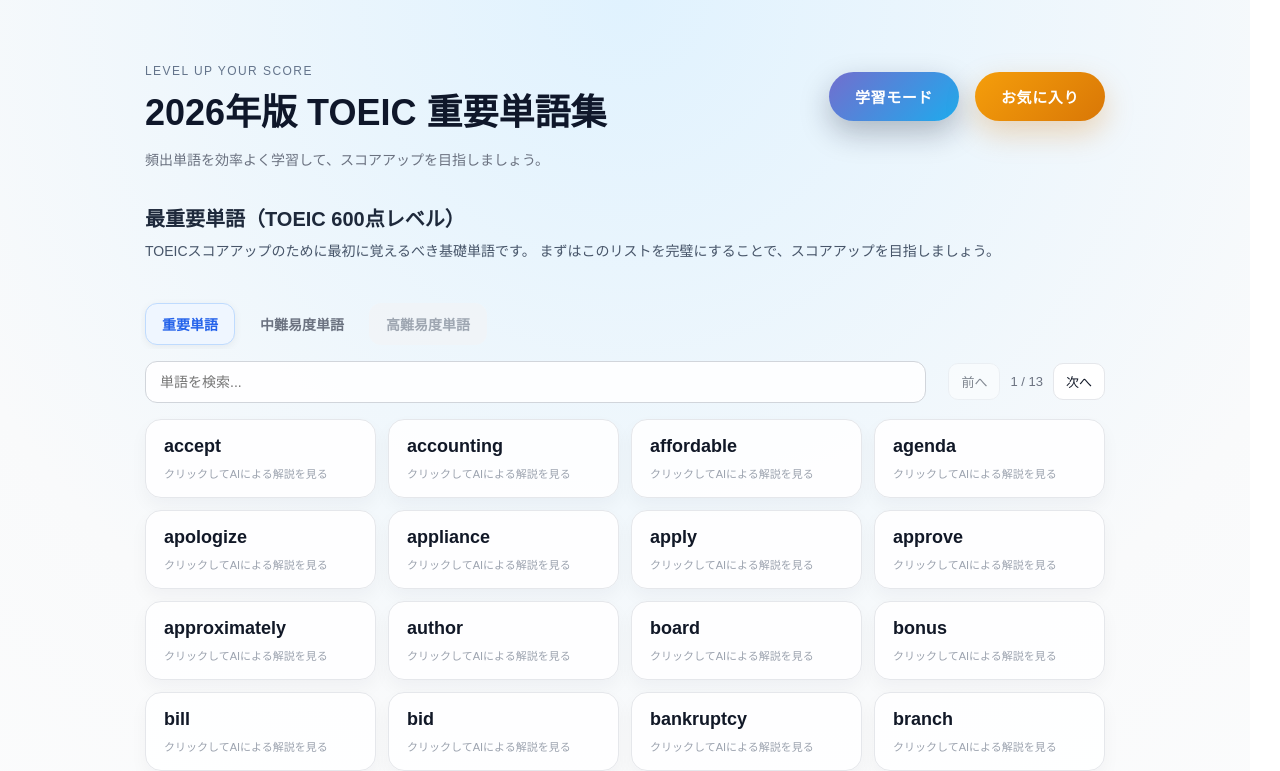
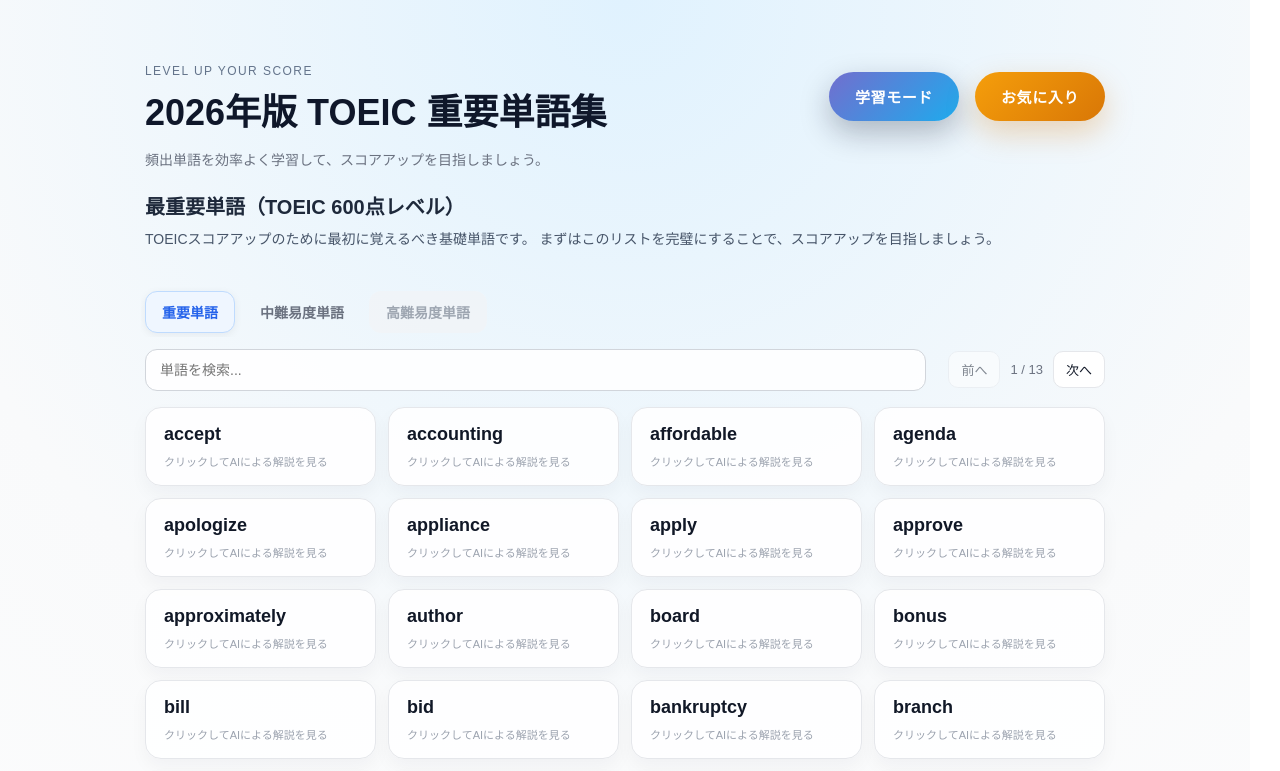
Before and after one commit to Rainnnnnnnn-maker/toeic_website_ver2.0, a Next.js app: page / in a window 1280 px wide. Shown: the top 771 px of the page. Built offline with nearby package versions, Linux system fonts and the light colour scheme.

Commit message:
style: reduce gap between elements in main container
The gap was reduced from 32px to 20px to improve visual spacing and alignment with design requirements.

```diff
--- a/src/app/page.module.css
+++ b/src/app/page.module.css
@@ -12,7 +12,7 @@
   max-width: 960px;
   display: flex;
   flex-direction: column;
-  gap: 32px;
+  gap: 20px;
 }
 
 .header {
```
